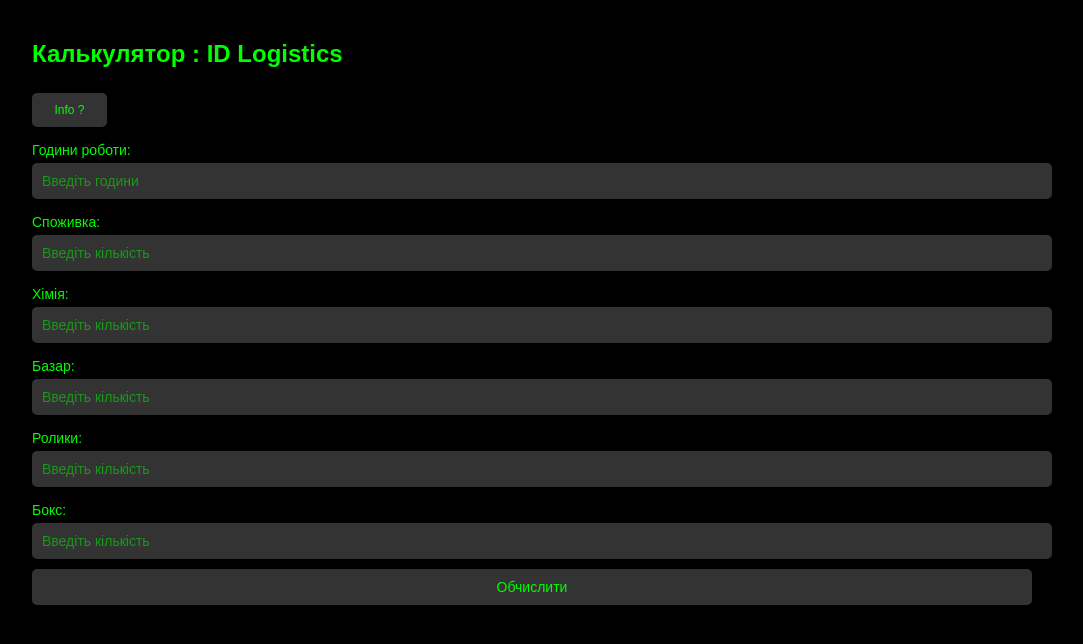
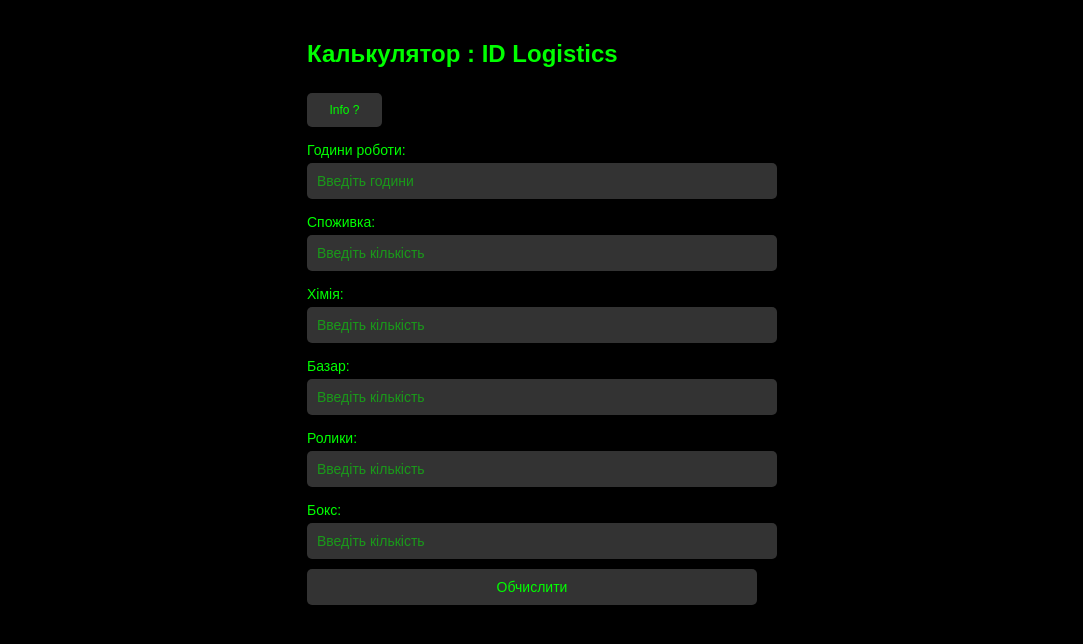
Before and after one commit to IDL35/Calculator, a plain HTML site: page Calculator.html in a window 1280 px wide. Shown: the whole page, without its empty margins (108-1191 px from the left). Drawn offline with Linux system fonts and the light colour scheme.

Commit message:
Update styles.css

```diff
--- a/styles.css
+++ b/styles.css
@@ -2,7 +2,7 @@
     background-color: #000;
     color: #0f0; /* зелений текст */
     font-family: Arial, sans-serif;
-    max-width: 1000px;
+    max-width: 450px;
     margin: 0 auto;
     padding: 20px;
     font-size: 16px; /* Default font size for body text */
```
